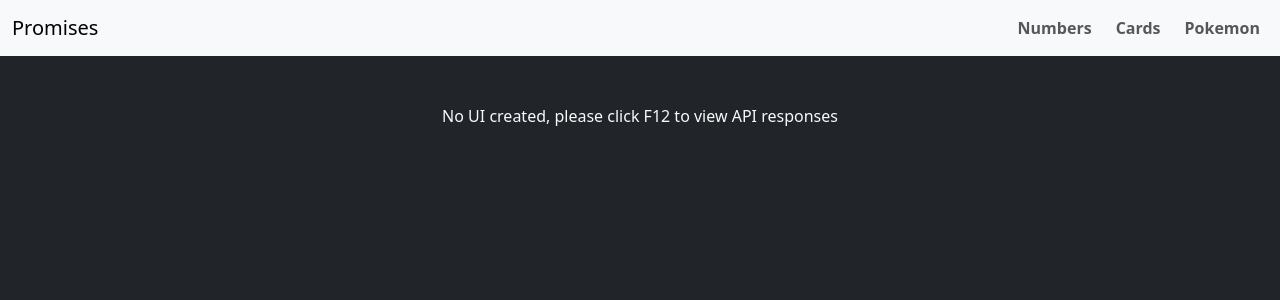
After one commit to jvill171/promises, a Flask app: template templates/pokemon.html in a window 1280 px wide. The commit adds this page. Shown: the top 300 px of the page. Run offline with Flask 3, Linux system fonts and the light colour scheme; the template is opened without the code that fills it, so the values that code supplies are empty; some libraries are stand-ins or nearby versions.

Commit message:
Completed further study, using Pokemon API calls. No UI created.

```diff
--- /dev/null
+++ b/static/pokemon.js
@@ -0,0 +1,86 @@
+const baseURL = "https://pokeapi.co/api/v2"
+
+
+// 1
+axios.get(`${baseURL}/pokemon`).then(res =>{
+    return res.data.count
+})
+.then(count=>{
+    axios.get(`${baseURL}/pokemon?limit=${count}`)
+    .then(res=>{
+        console.log("\n\n========================= Part 1 =========================")
+        console.log(res.data.results)
+    })
+})
+
+// 2
+axios.get(`${baseURL}/pokemon`).then(res =>{
+    return res.data.count
+})
+.then(count=>{
+    axios.get(`${baseURL}/pokemon?limit=${count}`)
+    .then(res=>{
+        let randURLs = []
+        for(let i =0; i < 3; i++){
+            randNum = Math.floor(Math.random()*count)
+            // Make unique
+            if(randURLs.includes(res.data.results[randNum])){
+                i--;
+            }
+            else{
+                randURLs.push(res.data.results[randNum].url)
+            }
+        }
+        return Promise.all(randURLs.map(url=> axios.get(url)))
+    })
+    .then(res=>{
+        console.log("\n\n========================= Part 2 =========================")
+        res.forEach(elem => {
+            console.log(elem.data)
+        });
+    })
+})
+
+// 3
+axios.get(`${baseURL}/pokemon`).then(res =>{
+    return res.data.count
+})
+.then(count=>{
+    axios.get(`${baseURL}/pokemon?limit=${count}`)
+    .then(res=>{
+        let randURLs = []
+        for(let i =0; i < 3; i++){
+            randNum = Math.floor(Math.random()*count)
+            // Make unique
+            if(randURLs.includes(res.data.results[randNum])){
+                i--;
+            }
+            else{
+                randURLs.push(res.data.results[randNum].url)
+            }
+        }
+        return Promise.all(randURLs.map(url=> axios.get(url)))
+    })
+    .then(res=>{
+        speciesURLs = []
+        res.forEach(elem => {
+            speciesURLs.push(elem.data.species.url)
+        });
+        return Promise.all(speciesURLs.map(url=> axios.get(url)))
+    })
+    .then(res=>{
+        console.log("\n\n========================= Part 3 =========================")
+        res.forEach(elem =>{
+            let flavorIdx = Array.from(elem.data.flavor_text_entries).findIndex((elem)=>{
+                return elem.language.name == 'en'
+            })
+            console.log("*******************************")
+            if (flavorIdx >= 0){
+                console.log(`${elem.data.name}: \n${elem.data.flavor_text_entries[flavorIdx].flavor_text}`)
+            }
+            else{
+                console.log(`No flavor text found for ${elem.data.name}.`)
+            }
+        })
+    })
+})
--- a/templates/base.html
+++ b/templates/base.html
@@ -9,7 +9,9 @@
     <link rel="stylesheet" href="/static/styles.css">
     <title>{% block title %}Base Title{% endblock %}</title>
 </head>
+{% block body %}
 <body class="bg-dark text-light">
+{% endblock %}
     <nav class="navbar navbar-expand-lg navbar-light bg-light">
         <div class="container-fluid">
             <a class="navbar-brand" href="/">Promises</a>
@@ -19,6 +21,9 @@
                 </li>
                 <li class="nav-item ms-2">
                     <a class="nav-link" href="/cards"><b>Cards</b></a>
+                </li>
+                <li class="nav-item ms-2">
+                    <a class="nav-link" href="/pokemon"><b>Pokemon</b></a>
                 </li>
             </ul>
         </div>
--- a/templates/home.html
+++ b/templates/home.html
@@ -5,6 +5,7 @@
 <ul class="list-group mt-5">
     <a href="/numbers" class="list-group-item btn btn-lg btn-primary p-3 m-3">Number Facts</a>
     <a href="/cards" class="list-group-item btn btn-lg btn-primary p-3 m-3">Deck of Cards</a>
+    <a href="/pokemon" class="list-group-item btn btn-lg btn-primary p-3 m-3">Pokemon</a>
 </ul>
 {% endblock %}
 
--- /dev/null
+++ b/templates/pokemon.html
@@ -0,0 +1,10 @@
+{% extends 'base.html' %}
+{% block title %}Pokemon{% endblock %}
+
+{% block content %}
+<p>No UI created, please click F12 to view API responses</p>
+{% endblock %}
+
+{% block scripts %}
+    <script src="/static/pokemon.js"></script>
+{% endblock %}
```
